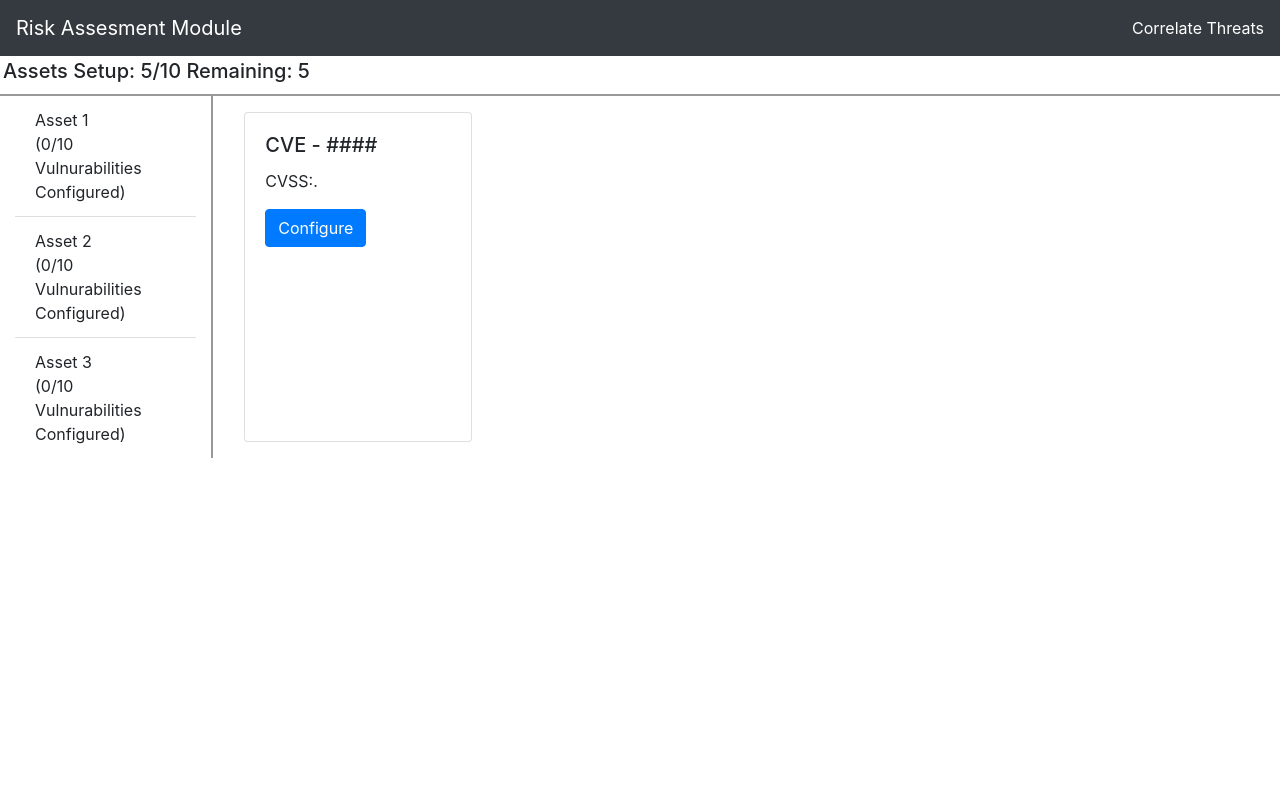
After one commit to epu-ntua/sphinx-risk-assesment, a Flask app: page /dashboardCorrelate in a window 1280 px wide. The commit adds this page. Run offline with Flask 2, Linux system fonts and the light colour scheme; some libraries are stand-ins or nearby versions.

Commit message:
-Added fronted stuff

```diff
--- a/app/__init__.py
+++ b/app/__init__.py
@@ -2,12 +2,9 @@ from flask import Flask
 from config import Config
 from flask_sqlalchemy import SQLAlchemy
 from flask_migrate import Migrate
-from flask_bootstrap import Bootstrap
 
 app = Flask(__name__)
 app.config.from_object(Config)
-
-bootstrap = Bootstrap(app)
 
 db = SQLAlchemy(app)
 migrate = Migrate(app, db)
--- a/app/routes.py
+++ b/app/routes.py
@@ -1,9 +1,14 @@
 from app import app
 from flask import render_template
 
-@app.route('/dashboard')
-def dashboard():
-    return render_template('dashboard.html')
+@app.route('/')
+@app.route('/home')
+def entry_page():
+    return render_template('entry_page.html')
+
+@app.route('/dashboardCorrelate')
+def dashboardAssetThreat():
+    return render_template('dashboardCorrelate.html')
 
 @app.route('/test_gd')
 def test_gd():
--- /dev/null
+++ b/app/static/style/general.css
@@ -0,0 +1,18 @@
+html, body {
+    height: 100%;
+    max-height: 100%;
+}
+
+.custom-card {
+    width: 22%;
+    margin: 2vh;
+}
+
+.threat-card {
+    border-radius: 2em;
+}
+
+.threat-card-body {
+    padding: 1vh;
+    padding-left: 3.5vh;
+}
--- a/app/templates/404.html
+++ b/app/templates/404.html
@@ -2,5 +2,5 @@
 
 {% block content %}
     <h1>File Not Found</h1>
-    <p><a href="{{ url_for('index') }}">Back</a></p>
+    <p><a href="http://127.0.0.1:5000/home">Back</a></p>
 {% endblock %}
--- a/app/templates/500.html
+++ b/app/templates/500.html
@@ -3,5 +3,5 @@
 {% block content %}
     <h1>An unexpected error has occurred</h1>
     <p>The administrator has been notified. Sorry for the inconvenience!</p>
-    <p><a href="{{ url_for('index') }}">Back</a></p>
+    <p><a href=" http://127.0.0.1:5000/home">Back</a></p>
 {% endblock %}
--- a/app/templates/base.html
+++ b/app/templates/base.html
@@ -1,30 +1,45 @@
-{% extends 'bootstrap/base.html' %}
+<!doctype html>
+<html lang="en">
+<head>
+    <!-- Required meta tags -->
+    <meta charset="utf-8">
+    <meta name="viewport" content="width=device-width, initial-scale=1, shrink-to-fit=no">
 
-{% block title %}
-    SPHINX Risk Assessment Module
-{% endblock %}
+    <!-- Bootstrap CSS -->
+
+    <link rel="stylesheet" href="https://stackpath.bootstrapcdn.com/bootstrap/4.2.1/css/bootstrap.min.css"
+          integrity="sha384-GJzZqFGwb1QTTN6wy59ffF1BuGJpLSa9DkKMp0DgiMDm4iYMj70gZWKYbI706tWS" crossorigin="anonymous">
 
 
-{% block navbar %}
-    <nav class="navbar navbar-default">
-        <div class="container">
-            <div class="navbar-header">
-                <button type="button" class="navbar-toggle collapsed" data-toggle="collapse" data-target="#bs-example-navbar-collapse-1" aria-expanded="false">
-                    <span class="sr-only">Toggle navigation</span>
-                    <span class="icon-bar"></span>
-                    <span class="icon-bar"></span>
-                    <span class="icon-bar"></span>
-                </button>
-                <a class="navbar-brand" href="http://127.0.0.1:5000/dashboard">Risk assessment Dashboard</a>
-                <a class="navbar-brand" href="http://127.0.0.1:5000/test_gd">Risk assessment test_gd</a>
-            </div>
-            <div class="collapse navbar-collapse" id="bs-example-navbar-collapse-1">
-                <ul class="nav navbar-nav">
-                    <li><a href="http://127.0.0.1:5000/dashboard">Dashboard</a></li>
-                </ul>
-                <ul class="nav navbar-nav navbar-right">
-                </ul>
-            </div>
-        </div>
-    </nav>
-{% endblock %}
+    <title>SPHINX Risk Assessment Module</title>
+    <link rel="stylesheet" href="../static/style/general.css">
+</head>
+<body>
+<nav class="navbar  navbar-dark bg-dark">
+    <a class="navbar-brand" href="http://127.0.0.1:5000/home">Risk Assesment Module</a>
+    <div class="navbar-nav">
+        <li class="nav-item active">
+            <a class="nav-link" href="http://127.0.0.1:5000/dashboardCorrelate">Correlate Threats </a>
+        </li>
+    </div>
+</nav>
+<div class="container-fluid" >
+    {% block content %}
+
+    {% endblock %}
+</div>
+
+
+<!-- Optional JavaScript -->
+<!-- jQuery first, then Popper.js, then Bootstrap JS -->
+<script src="https://code.jquery.com/jquery-3.3.1.slim.min.js"
+        integrity="sha384-q8i/X+965DzO0rT7abK41JStQIAqVgRVzpbzo5smXKp4YfRvH+8abtTE1Pi6jizo"
+        crossorigin="anonymous"></script>
+<script src="https://cdnjs.cloudflare.com/ajax/libs/popper.js/1.14.6/umd/popper.min.js"
+        integrity="sha384-wHAiFfRlMFy6i5SRaxvfOCifBUQy1xHdJ/yoi7FRNXMRBu5WHdZYu1hA6ZOblgut"
+        crossorigin="anonymous"></script>
+<script src="https://stackpath.bootstrapcdn.com/bootstrap/4.2.1/js/bootstrap.min.js"
+        integrity="sha384-B0UglyR+jN6CkvvICOB2joaf5I4l3gm9GU6Hc1og6Ls7i6U/mkkaduKaBhlAXv9k"
+        crossorigin="anonymous"></script>
+</body>
+</html>
--- a/app/templates/dashboard.html
+++ /dev/null
@@ -1,6 +0,0 @@
-{% extends "base.html" %}
-
-{% block content %}
-<h1>Hi, World!</h1>
-<b> Hehe</b>
-{% endblock %}
--- /dev/null
+++ b/app/templates/dashboardCorrelate.html
@@ -0,0 +1,121 @@
+{% extends "base.html" %}
+
+{% block content %}
+<div class="row" style="border-bottom: 2px solid #999999; padding: 3px">
+    <div class="column">
+        <h5> Assets Setup: 5/10 Remaining: 5</h5>
+    </div>
+</div>
+<div class="row">
+    <div class="col-2" style="border-right: 2px solid  #999999; overflow: auto; max-height: 100vh">
+        <ul class="list-group list-group-flush">
+            <li class="list-group-item">Asset 1
+                <br>(0/10 Vulnurabilities Configured)
+            </li>
+            <li class="list-group-item">Asset 2
+                <br>(0/10 Vulnurabilities Configured)
+            </li>
+            <li class="list-group-item">Asset 3
+                <br>(0/10 Vulnurabilities Configured)
+            </li>
+
+        </ul>
+    </div>
+    <div class="col-10 d-flex flex-wrap" style="overflow: auto; max-height: 100vh">
+        <div class="card custom-card">
+            <div class="card-body">
+                <h5 class="card-title">CVE - ####</h5>
+                <p class="card-text">CVSS:.</p>
+                <button class="btn btn-primary" type="button" data-toggle="modal" data-target="#myModal">Configure
+                </button>
+            </div>
+        </div>
+    </div>
+</div>
+<div class="modal fade" id="myModal">
+    <div class="modal-dialog modal-xl">
+        <div class="modal-content">
+            <!-- Modal Header -->
+            <div class="modal-header">
+                <h4 class="modal-title"> CVE - ###</h4>
+                <button type="button" class="close" data-dismiss="modal">&times;</button>
+            </div>
+            <!-- Modal body -->
+            <div class="modal-body">
+                <div class="container-fluid">
+                    <div class="row">
+                        <div class="col-2" style="border-right: 2px solid  #999999; overflow: auto; max-height: 80vh">
+                            <ul class="list-group list-group-flush">
+                                <li class="list-group-item">CWE - ####
+                                    <br>Short Description?
+                                </li>
+                            </ul>
+                        </div>
+                        <div class="col-10" style="overflow: auto; max-height: 80vh">
+                            <form action="/action_page.php">
+                                <div class="form-group form-check">
+                                    <div class="card custom-card threat-card" >
+                                        <div class="card-body threat-card-body">
+                                            <label class="form-check-label">
+                                                <input class="form-check-input" type="checkbox"> Remember me
+                                            </label></div>
+                                    </div>
+
+                                </div>
+                                <button type="submit" class="btn btn-primary">Submit</button>
+                            </form>
+                        </div>
+                    </div>
+                </div>
+            </div>
+            <!-- Modal footer -->
+            <div class="modal-footer">
+                <button type="button" class="btn btn-danger" data-dismiss="modal">Cancel</button>
+            </div>
+
+        </div>
+    </div>
+</div>
+<!--<div class="row">-->
+<!--<div class="col-3 overflow-auto h-100" style="padding:20px; border-right: 1px solid #ccc;">-->
+<!--<h3> Asset 1</h3>-->
+<!--<hr>-->
+<!--<div class="card">-->
+<!--<div class="card-body">-->
+<!--<h5 class="card-title">Special title treatment</h5>-->
+<!--<p class="card-text">With supporting text below as a natural lead-in to additional content.</p>-->
+<!--<a href="#" class="btn btn-primary">Go somewhere</a>-->
+<!--</div>-->
+<!--</div>-->
+<!--<div class="card">-->
+<!--<div class="card-body">-->
+<!--<h5 class="card-title">Special title treatment</h5>-->
+<!--<p class="card-text">With supporting text below as a natural lead-in to additional content.</p>-->
+<!--<a href="#" class="btn btn-primary">Go somewhere</a>-->
+<!--</div>-->
+<!--</div>-->
+<!--<div class="card">-->
+<!--<div class="card-body">-->
+<!--<h5 class="card-title">Special title treatment</h5>-->
+<!--<p class="card-text">With supporting text below as a natural lead-in to additional content.</p>-->
+<!--<a href="#" class="btn btn-primary">Go somewhere</a>-->
+<!--</div>-->
+<!--</div>-->
+<!--<div class="card">-->
+<!--<div class="card-body">-->
+<!--<h5 class="card-title">Special title treatment</h5>-->
+<!--<p class="card-text">With supporting text below as a natural lead-in to additional content.</p>-->
+<!--<a href="#" class="btn btn-primary">Go somewhere</a>-->
+<!--</div>-->
+<!--</div>-->
+<!--<div class="card">-->
+<!--<div class="card-body">-->
+<!--<h5 class="card-title">Special title treatment</h5>-->
+<!--<p class="card-text">With supporting text below as a natural lead-in to additional content.</p>-->
+<!--<a href="#" class="btn btn-primary">Go somewhere</a>-->
+<!--</div>-->
+<!--</div>-->
+<!--</div>-->
+<!--</div>-->
+
+{% endblock %}
--- /dev/null
+++ b/app/templates/entry_page.html
@@ -0,0 +1,6 @@
+{% extends "base.html" %}
+
+{% block content %}
+<p class="lead">To start the risk assessment of your system proceed by pressing the following button </p>
+<a class="btn btn-primary"  href="http://127.0.0.1:5000/dashboardCorrelate"> Start Here </a>
+{% endblock %}
--- a/requirements.txt
+++ b/requirements.txt
@@ -5,7 +5,6 @@ Click==7.0
 Django==3.0.3
 dominate==2.4.0
 Flask==1.1.1
-Flask-Bootstrap==3.3.7.1
 Flask-Migrate==2.5.2
 Flask-SQLAlchemy==2.4.1
 Flask-WTF==0.14.3
```
